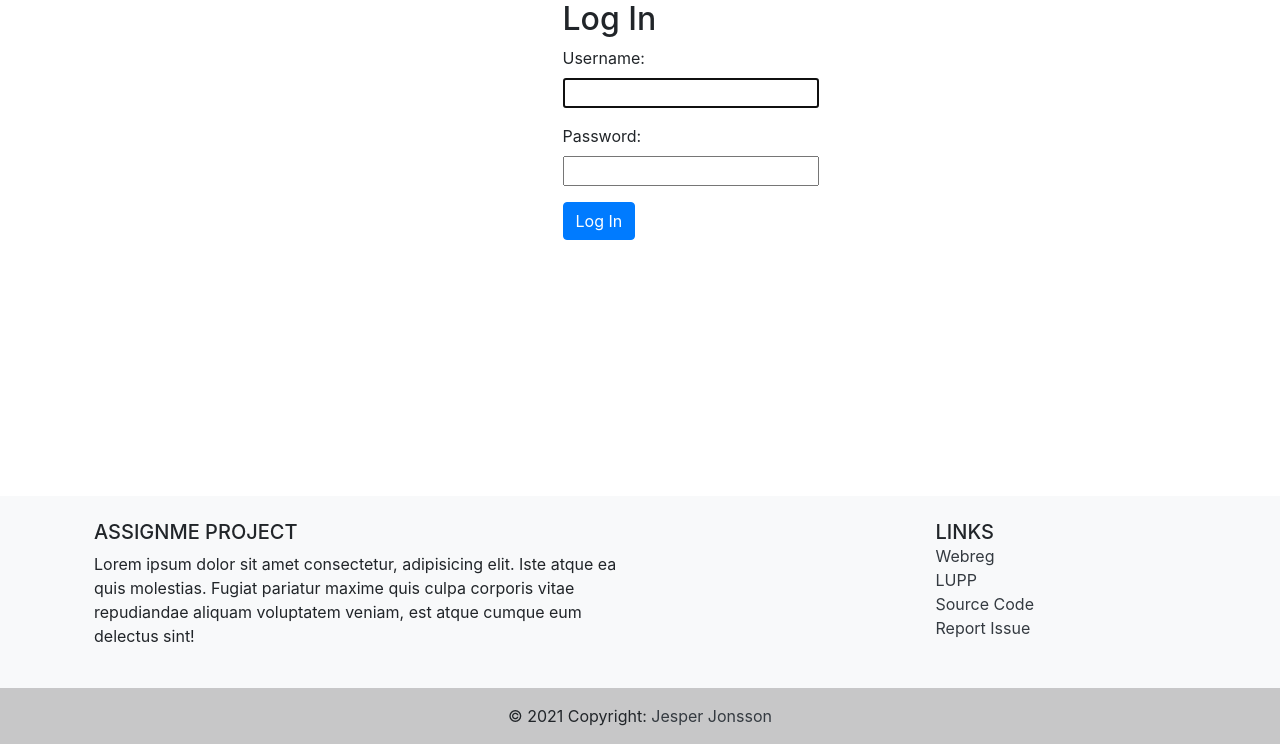
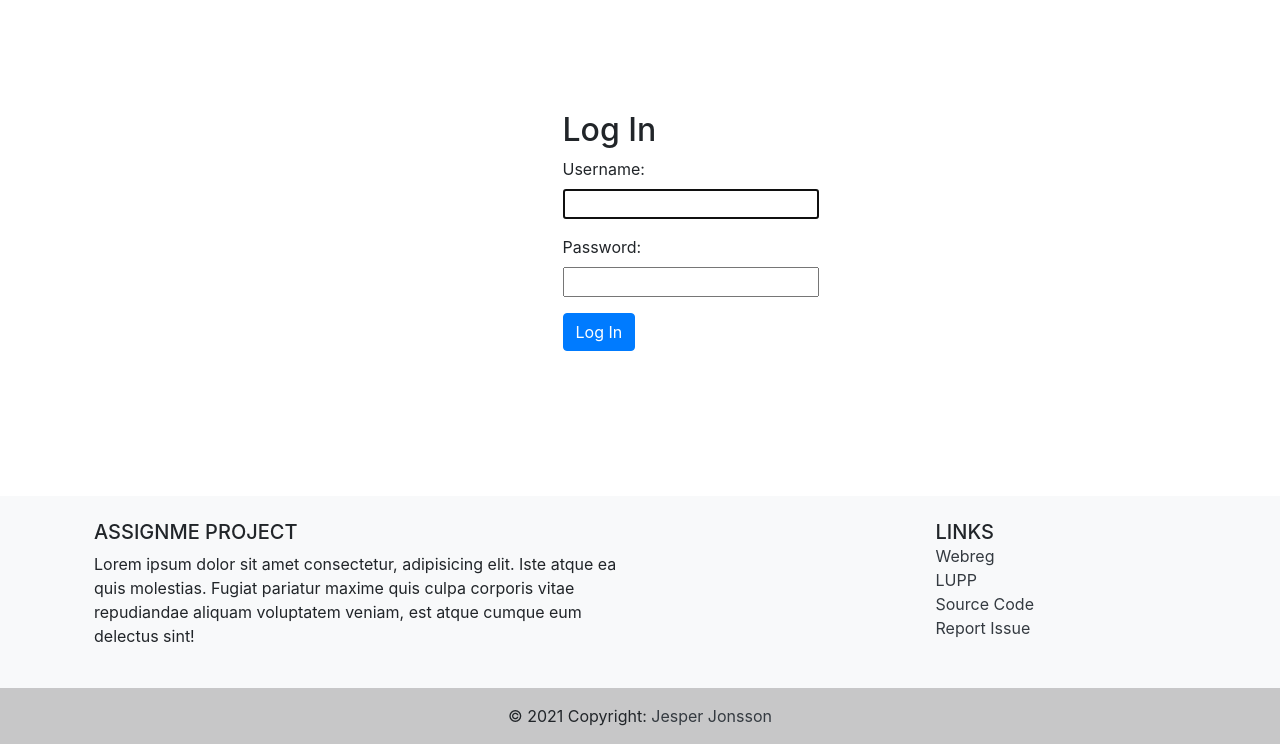
Before and after one commit to pingvine/assign-me-project, a Django app: page /accounts/login/ in a window 1280 px wide. Shown: the part 56-800 px from the top of the page. Run offline with Django 3.2, Linux system fonts and the light colour scheme; some libraries are stand-ins or nearby versions.

Commit message:
Style login page

```diff
--- a/assignme/handins/static/css/style.css
+++ b/assignme/handins/static/css/style.css
@@ -7,11 +7,15 @@ td>a {
     display: block;
 }
 
-.row {
-    justify-content: space-between;
-}
-
 .header {
     margin-top: 10px;
     align-items: center;
 }
+
+.login-pane {
+    margin-top: 10%;
+}
+
+.row {
+    justify-content: space-between;
+}
--- a/assignme/templates/base.html
+++ b/assignme/templates/base.html
@@ -24,7 +24,7 @@
               <li class="nav-item">
                 <a class="nav-link"
                 {% if user.is_authenticated %}
-                  href="{% url 'logout' %}">Log Out</a>
+                  href="{% url 'logout' %}">Log Out {{ user.username }}</a>
                 {% else %}
                   href="{% url 'login' %}">Log In</a>
                 {% endif %}
--- a/assignme/templates/registration/login.html
+++ b/assignme/templates/registration/login.html
@@ -2,7 +2,7 @@
 {% load static %}
 
 {% block page_content %}
-<div class="col-md-2 offset-md-5">
+<div class="col-md-2 offset-md-5 login-pane">
     <h2>Log In</h2>
     <form method="post">
         {% csrf_token %}
```
